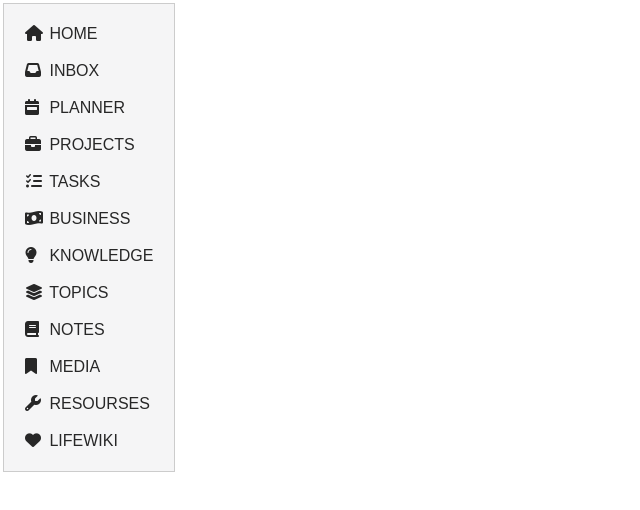
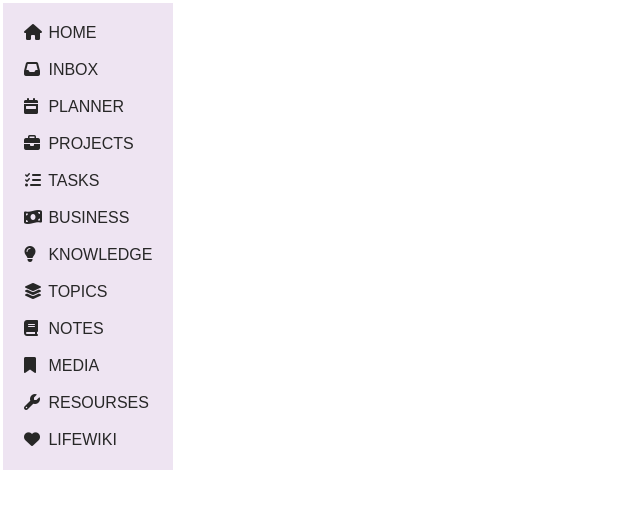
Before and after one commit to tite13579/notion_widgets, a plain HTML site: page navbar.html in a window 1280 px wide. Shown: the whole page, without its empty margins (0-640 px from the left). Drawn offline with Linux system fonts and the light colour scheme.

Commit message:
Update navbar.html

```diff
--- a/navbar.html
+++ b/navbar.html
@@ -40,11 +40,11 @@
 		}
 
 		.background {
-			background-color: #F5F5F6;
+			background-color: #EEE4F2;
 		}
 
 		.border {
-			border: 1px solid #cccccc;
+			border: 0px solid #cccccc;
 
 		}
 
```
